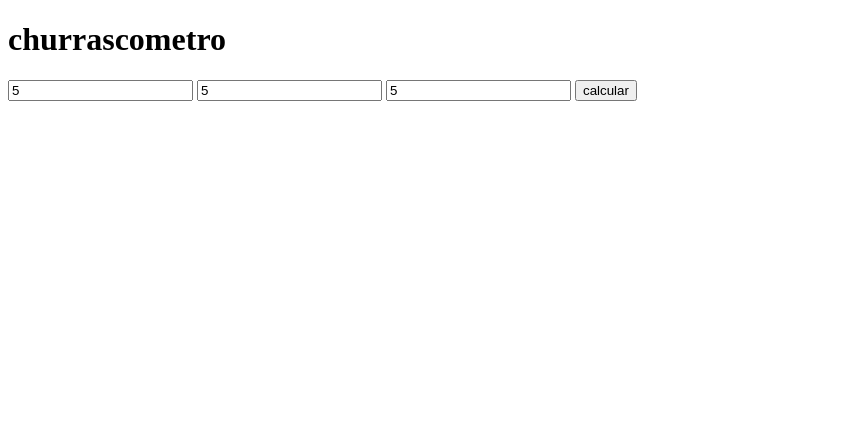
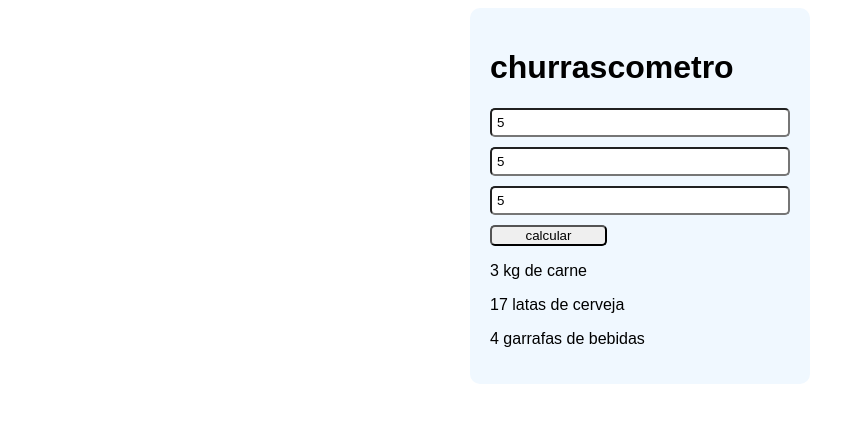
Before and after one commit to vilmar-moreira-souza/node-js, a website: page churras/index.html in a window 1280 px wide. Both pictures are taken after typing "5", "5", "5" into the empty fields and a click on the button "calcular". Shown: the whole page, without its empty margins (0-865 px from the left). Drawn offline with Linux system fonts and the light colour scheme; files that its build step writes are made by us from their sources.

Commit message:
cont churrascometro

```diff
--- a/churras/index.html
+++ b/churras/index.html
@@ -2,9 +2,10 @@
 <html lang=pt-br>
 
 <head>
-  <meta charset="utf-8">
+  <meta charset="UTF-8">
   <meta name="viewport" content="width=device-width, initial-scale=1.0">
-  <link rel="stylesheet" href="./css/style.css">
+  <meta http-equiv="X-UA-Compatible" content="ie=edge">
+  <link rel="stylesheet" href="./style/style.css">
   <title>churrascometro</title>
 </head>
 
@@ -15,14 +16,14 @@
     <input id="adultos" type="number" name="adultos" placeholder="adultos">
     <input id="criancas" type="number" name="criancas" placeholder="criancas">
     <input id="duracao" type="number" name="duracao" placeholder="duracao(h)">
-    <button>calcular</button>
+    <button id="calcular" onclick="calcular()">calcular</button>
 
     <div id="resultado">
     </div>
 
   </div>
 
-  <script src="./script/script/js">
+  <script src="./script/script.js">
   </script>
 
 </body>
--- a/churras/script/script.js
+++ b/churras/script/script.js
@@ -0,0 +1,51 @@
+
+let inputAdultos = document.getElementById("adultos")
+let inputCriancas = document.getElementById("criancas")
+let inputDuracao = document.getElementById("duracao")
+let resultado = document.getElementById("resultado")
+
+
+function calcular() {
+  console.log("calculando.....")
+
+  let adultos = inputAdultos.value
+  let criancas = inputCriancas.value
+  let duracao = inputDuracao.value
+
+
+  let qtdTotalCarne = carnePP(duracao) * adultos + (carnePP(duracao)/2 * criancas)
+  let qtdTotalCerveja = cervejaPP(duracao) * adultos
+  let qtdTotalBebidas = bebidasPP(duracao) * adultos + (bebidasPP(duracao)/2 * criancas)
+
+
+  resultado.innerHTML = `<p> ${qtdTotalCarne / 1000} kg de carne</P>`
+  resultado.innerHTML += `<p>${Math.ceil(qtdTotalCerveja / 355)} latas de cerveja</P>`
+  resultado.innerHTML += ` <p>${Math.ceil(qtdTotalBebidas / 2000)} garrafas de bebidas</P>`
+}
+
+
+function carnePP(duracao) {
+  if (duracao>=6) {
+    return 650
+  }else {
+    return 400
+  }
+}
+
+
+function cervejaPP(duracao) {
+  if (duracao>=6) {
+    return 2000
+  }else {
+    return 1200
+  }
+}
+
+
+function bebidasPP(duracao) {
+  if (duracao>=6) {
+    return 1500
+  }else {
+    return 1000
+  }
+}
--- a/churras/style/style.css
+++ b/churras/style/style.css
@@ -0,0 +1,23 @@
+/*
+*/
+.container {
+  font-family: Arial, Helvetica, sans-serif;
+  max-width: 300px;
+  margin: auto;
+  background-color: aliceblue;
+  padding: 20px;
+  border-radius: 10px;
+}
+
+input {
+  border-radius: 5px;
+  width: 100%;
+  display: block;
+  padding: 5px;
+  box-sizing: border-box;
+  margin-bottom: 10px;
+}
+#calcular{
+  width: 39%;
+  border-radius: 5px;
+}
```
